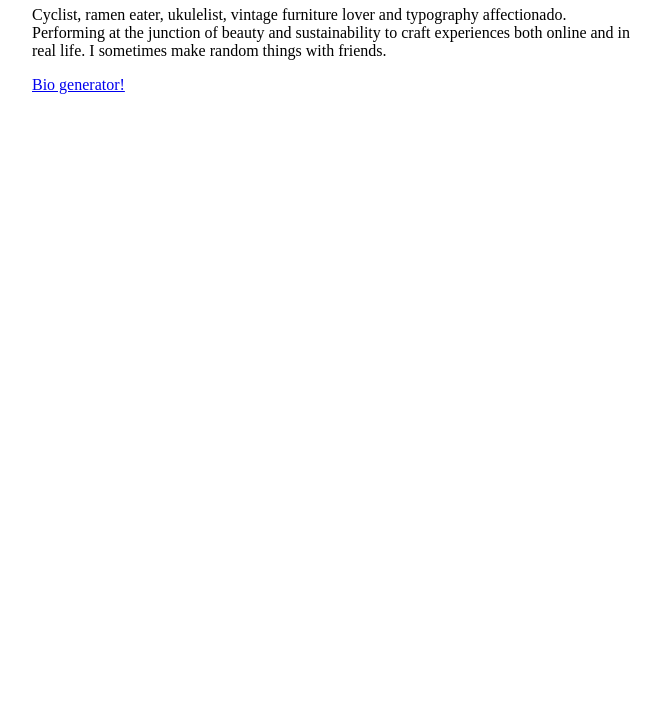
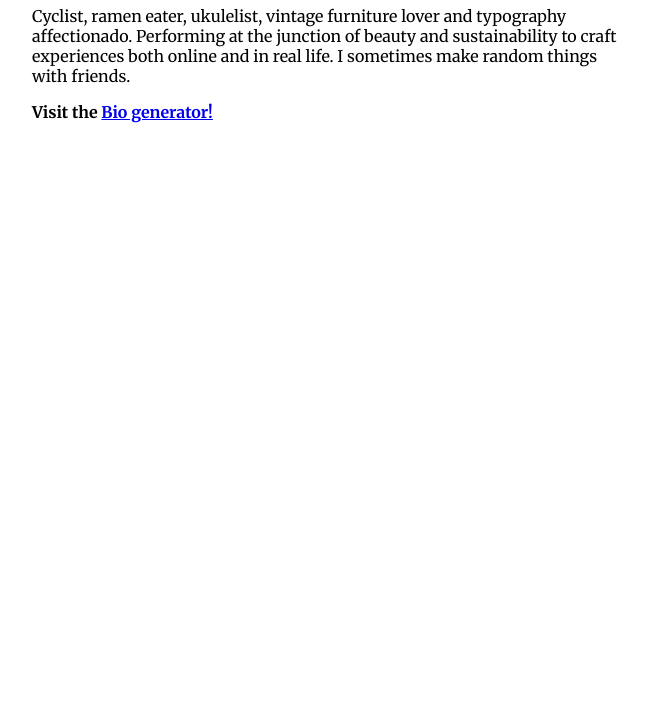
Before and after one commit to brontoichthyan/firstsitemac, a plain HTML site: page fonttest/index.html in a window 1280 px wide. Shown: the part 78-800 px from the top of the page, without its empty margins (308-968 px from the left). Drawn offline with Linux system fonts and the light colour scheme.

Commit message:
update fonts

```diff
--- a/fonttest/index.html
+++ b/fonttest/index.html
@@ -4,6 +4,11 @@
 	<meta charset="UTF-8">
 	<title>Font Test Page</title>
 	<link href="styles.css" rel="stylesheet">
+
+	<link rel="preconnect" href="https://fonts.googleapis.com">
+	<link rel="preconnect" href="https://fonts.gstatic.com" crossorigin>
+	<link href="https://fonts.googleapis.com/css2?family=Merriweather:wght@400;700&display=swap" rel="stylesheet">
+
 </head>
 
 <body>
@@ -12,7 +17,8 @@
 
 	<p>Cyclist, ramen eater, ukulelist, vintage furniture lover and typography affectionado. Performing at the junction of beauty and sustainability to craft experiences both online and in real life. I sometimes make random things with friends.</p>
 
-	<p><a href="https://tautau.co/designer-bio">Bio generator!</a></p>
-
+	<footer>
+		<p>Visit the <a href="https://tautau.co/designer-bio">Bio generator!</a></p>
+	</footer>
 </body>
 </html>
--- a/fonttest/styles.css
+++ b/fonttest/styles.css
@@ -6,13 +6,13 @@
     font-style: normal;
 }
 
-@font-face {
+/* @font-face {
     font-family: 'freightround_probook';
     src: url('fonts/freightroundprobook-webfont.woff2') format('woff2'),
          url('fonts/freightroundprobook-webfont.woff') format('woff');
     font-weight: normal;
     font-style: normal;
-}
+} */
 
 @font-face {
     font-family: 'freightround_prolight';
@@ -25,8 +25,14 @@
 body {
     max-width: 600px;
     margin: auto;
+    font-family: "Merriweather", serif;
+    font-weight: 400;
 }
 
 h1 {
     font-family: "freightround_probold", Arial, sans-serif;
 }
+
+footer p {
+    font-weight: 700;
+}
```
Also changed, not shown: index.html (+2 -0 lines).
